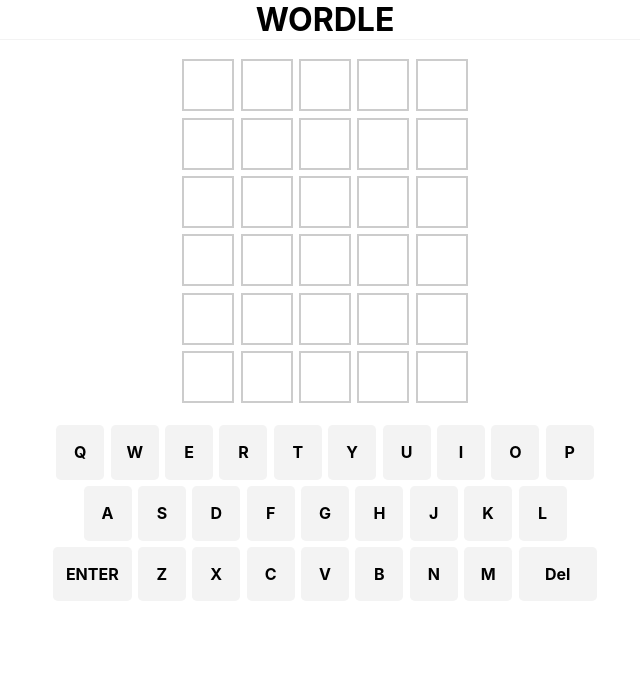
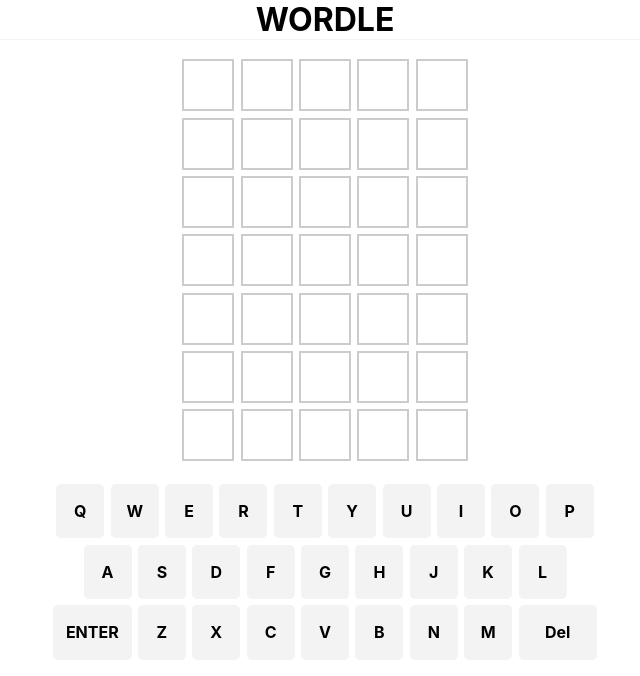
Before and after one commit to ksugimori/react-wordle, a React (Create React App) app: page / in a window 1280 px wide. Shown: the top 676 px of the page, without its empty margins (315-955 px from the left). Built offline with nearby package versions, Linux system fonts and the light colour scheme.

Commit message:
キー入力イベントをハンドリングする WordInput コンポーネントを作成

```diff
--- a/src/App.tsx
+++ b/src/App.tsx
@@ -1,28 +1,10 @@
-import React, { useEffect } from 'react';
+import React from 'react';
 import Keyboard from './app/components/Keyboard';
 import './App.css';
 import Header from './app/components/Header';
 import WordList from './app/components/WordList';
-import { useAppDispatch } from './app/hooks';
-import { inputCharacter, deleteCharacter, submitWord } from './features/game/gameSlice';
 
 function App() {
-  const dispatch = useAppDispatch();
-
-  useEffect(() => {
-    document.addEventListener('keydown', (event: KeyboardEvent) => {
-      const key = event.key;
-
-      if (key.match(/^[a-zA-Z]$/)) {
-        dispatch(inputCharacter(key));
-      } else if (key === 'Enter') {
-        dispatch(submitWord());
-      } else if (['Backspace', 'Delete'].includes(key)) {
-        dispatch(deleteCharacter());
-      }
-    });
-  }, [dispatch]);
-
   return (
     <div className="App">
       <Header />
--- a/src/app/components/Word.tsx
+++ b/src/app/components/Word.tsx
@@ -1,7 +1,5 @@
 import React from "react";
 import styled from "styled-components";
-import { useAppSelector } from "../hooks";
-import { selectCurrent } from "../../features/game/gameSlice";
 
 const Container = styled.div`
   display: flex;
@@ -19,15 +17,11 @@
 
 type Props = {
   value: string;
-  focus: boolean;
 }
 
-export default function Word({ value, focus }: Props) {
-  const current = useAppSelector(selectCurrent);
-
-  const src = focus ? current : value;
+export default function Word({ value }: Props) {
   const chars = Array(5).fill('')
-    .map((_, i) => src.charAt(i).toUpperCase())
+    .map((_, i) => value.charAt(i).toUpperCase())
     .map((c, i) => <Char key={i} empty={!c}>{c}</Char>);
 
   return <Container>{chars}</Container>;
--- /dev/null
+++ b/src/app/components/WordInput.tsx
@@ -0,0 +1,31 @@
+import React, { useEffect } from "react";
+import { useAppDispatch, useAppSelector } from "../hooks";
+import { inputCharacter, submitWord, deleteCharacter, selectCurrent } from "../../features/game/gameSlice";
+import Word from "./Word";
+
+export default function WordInput() {
+  const current = useAppSelector(selectCurrent);
+  const dispatch = useAppDispatch();
+
+  useEffect(() => {
+    const handleKeydown = (event: KeyboardEvent) => {
+      const key = event.key;
+
+      if (key.match(/^[a-zA-Z]$/)) {
+        dispatch(inputCharacter(key));
+      } else if (key === 'Enter') {
+        dispatch(submitWord());
+      } else if (['Backspace', 'Delete'].includes(key)) {
+        dispatch(deleteCharacter());
+      }
+    };
+
+    document.addEventListener('keydown', handleKeydown);
+
+    return () => document.removeEventListener('keydown', handleKeydown);
+  }, [dispatch]);
+
+  return (
+    <Word value={current} />
+  );
+}
--- a/src/app/components/WordList.tsx
+++ b/src/app/components/WordList.tsx
@@ -5,6 +5,7 @@
 import Word from "./Word";
 
 import styled from "styled-components";
+import WordInput from "./WordInput";
 
 const Container = styled.div`
   display: flex;
@@ -20,16 +21,15 @@
 export default function WordList() {
   const words = useAppSelector(selectWords);
 
-  const next = words.length;
-
   const wordComponents = Array(6).fill('')
     .map((_, i) => words[i] || '')
-    .map((w, i) => <Word key={i} value={w} focus={next === i} />);
+    .map((w, i) => <Word key={i} value={w} />);
 
   return (
     <Container>
       <List>
         {wordComponents}
+        <WordInput />
       </List>
     </Container>
   );
```
